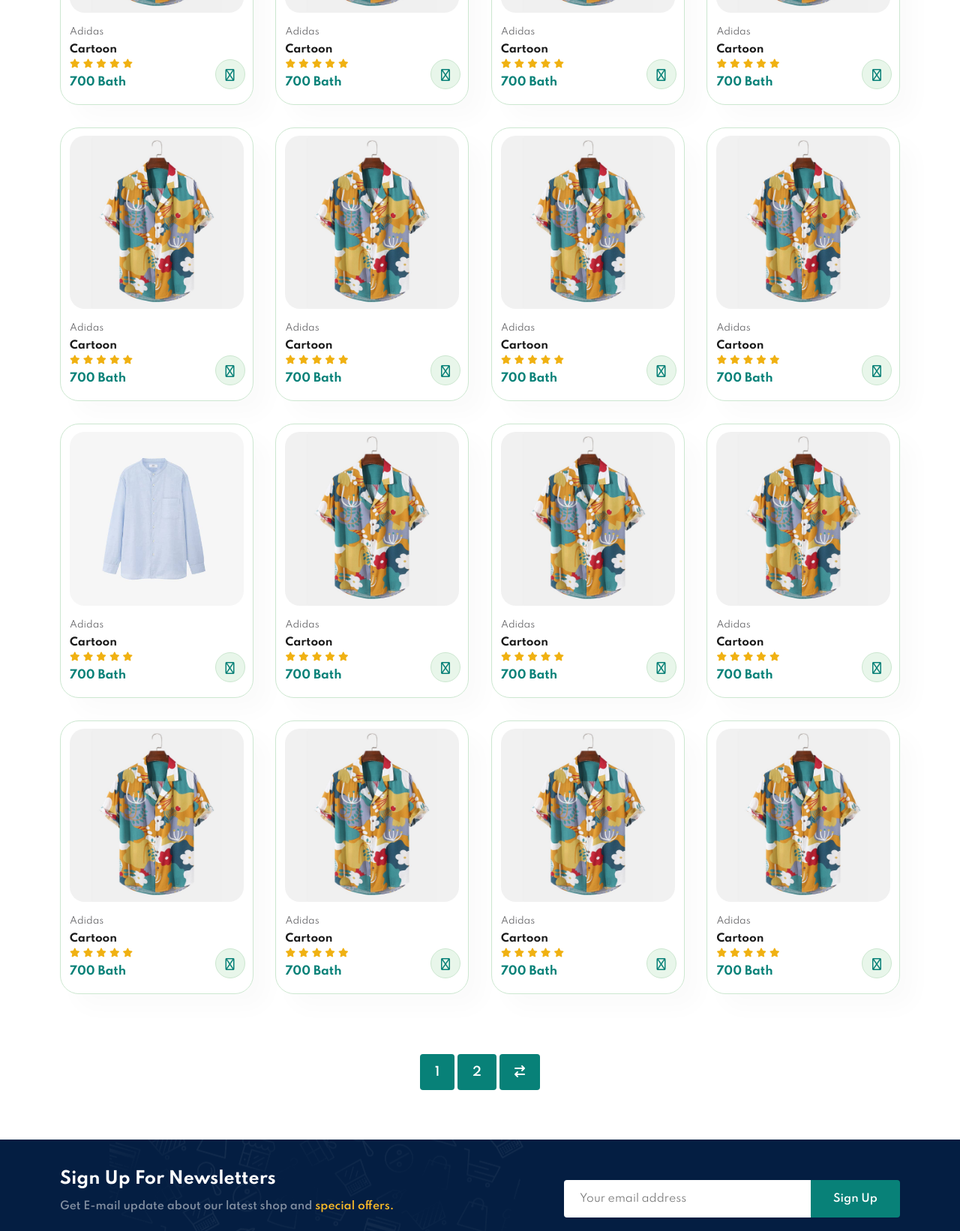
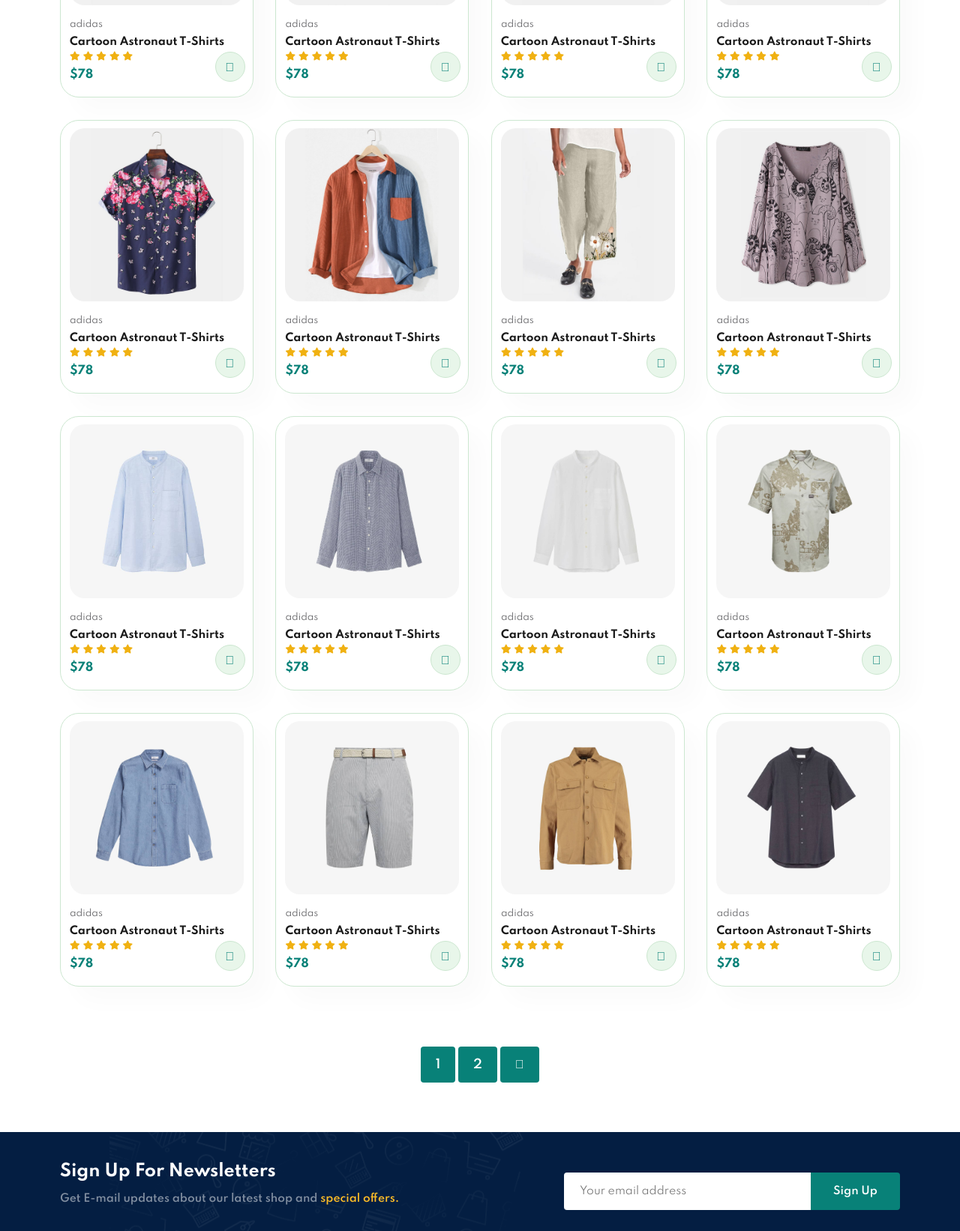
Before and after one commit to GramSoSO/GramSoSO.github.io, a plain HTML site: page shop.html in a window 1280 px wide. Shown: the part 716-2358 px from the top of the page at 75% size. Drawn offline with Linux system fonts and the light colour scheme.

Commit message:
Update shop.html

```diff
--- a/shop.html
+++ b/shop.html
@@ -5,43 +5,49 @@
     <meta charset="UTF-8">
     <meta http-equiv="X-UA-Compatible" content="IE=edge">
     <meta name="viewport" content="width=device-width, initial-scale=1.0">
-        <title>Tech2etc Ecommerce Tutorial</title>
-        <link rel="stylesheet" href="https://use.fontawesome.com/releases/v5.15.4/css/all.css"/>
-        <script src="https://kit.fontawesome.com/b7ecd4fb9f.js" crossorigin="anonymous"></script>
+    <title>Gshop</title>
+    <link rel="stylesheet" href="https://pro.fontawesome.com/releases/v5.10.0/css/all.css" />
+
     <link rel="stylesheet" href="style.css">
 </head>
 
 <body>
+
     <section id="header">
-            <a href="#"><img src="img/Glogo-Photoroom (2) (1).png" class="logo" alt=""></a>
+        <a href="#"><img src="img/logo.png" class="logo" alt=""></a>
 
         <div>
             <ul id="navbar">
                 <li><a href="index.html">Home</a></li>
                 <li><a class="active" href="shop.html">Shop</a></li>
-                <li><a href="about.html">Abot</a></li>
+                <li><a href="blog.html">Blog</a></li>
+                <li><a href="about.html">About</a></li>
                 <li><a href="contact.html">Contact</a></li>
-                <li id="lg-bag"><a href="cart.html"><i class="fa-solid fa-cart-shopping"></i></a></li>
-                <a href="#" id="close"><i class="fa-regular fa-circle-xmark"></i></a>
+                <li id="lg-bag"><a href="cart.html"><i class="far fa-shopping-bag"></i></a></li>
+                <a href="#" id="close"><i class="far fa-times"></i></a>
             </ul>
         </div>
-        <div id="moblie">
-            <a href="cart.html"><i class="fa-solid fa-cart-shopping"></i></a>
-            <i id="bar" class="fa-solid fa-bars"></i>
+        <div id="mobile">
+            <a href="cart.html"><i class="far fa-shopping-bag"></i></a>
+            <i id="bar" class="fas fa-outdent"></i>
         </div>
     </section>
+
     <section id="page-header">
-        <h2>#SHOP</h2>
-        <p>Save more with coupons & up to 50% off! </p>
+
+        <h2>#stayhome</h2>
+
+        <p>Save more with coupons & up to 70% off!</p>
+
     </section>
 
     <section id="product1" class="section-p1">
         <div class="pro-container">
-            <div class="pro">
-                <a href="sproduct.html"><img src="img/products/f1.jpg"></a>
+            <div class="pro" onclick="window.location.href='sproduct.html';">
+                <img src="img/products/f1.jpg" alt="">
                 <div class="des">
-                    <span>Adidas</span>
-                    <h5>Cartoon</h5>
+                    <span>adidas</span>
+                    <h5>Cartoon Astronaut T-Shirts</h5>
                     <div class="star">
                         <i class="fas fa-star"></i>
                         <i class="fas fa-star"></i>
@@ -49,16 +55,15 @@
                         <i class="fas fa-star"></i>
                         <i class="fas fa-star"></i>
                     </div>
-                    <h4>700 Bath</h4>
-
+                    <h4>$78</h4>
                 </div>
-                <a href="#"><i class="fa-solid fa-cart-shopping  cart"></i></i></a>
+                <a href="#"><i class="fal fa-shopping-cart cart"></i></a>
             </div>
             <div class="pro">
-                <a href="sproduct.html"><img src="img/products/f1.jpg"></a>
+                <img src="img/products/f2.jpg" alt="">
                 <div class="des">
-                    <span>Adidas</span>
-                    <h5>Cartoon</h5>
+                    <span>adidas</span>
+                    <h5>Cartoon Astronaut T-Shirts</h5>
                     <div class="star">
                         <i class="fas fa-star"></i>
                         <i class="fas fa-star"></i>
@@ -66,15 +71,15 @@
                         <i class="fas fa-star"></i>
                         <i class="fas fa-star"></i>
                     </div>
-                    <h4>700 Bath</h4>
+                    <h4>$78</h4>
                 </div>
-                <a href="#"><i class="fa-solid fa-cart-shopping  cart"></i></i></a>
+                <a href="#"><i class="fal fa-shopping-cart cart"></i></a>
             </div>
             <div class="pro">
-                <a href="sproduct.html"><img src="img/products/f1.jpg"></a>
+                <img src="img/products/f3.jpg" alt="">
                 <div class="des">
-                    <span>Adidas</span>
-                    <h5>Cartoon</h5>
+                    <span>adidas</span>
+                    <h5>Cartoon Astronaut T-Shirts</h5>
                     <div class="star">
                         <i class="fas fa-star"></i>
                         <i class="fas fa-star"></i>
@@ -82,15 +87,15 @@
                         <i class="fas fa-star"></i>
                         <i class="fas fa-star"></i>
                     </div>
-                    <h4>700 Bath</h4>
+                    <h4>$78</h4>
                 </div>
-                <a href="#"><i class="fa-solid fa-cart-shopping  cart"></i></i></a>
+                <a href="#"><i class="fal fa-shopping-cart cart"></i></a>
             </div>
             <div class="pro">
-                <a href="sproduct.html"><img src="img/products/f1.jpg"></a>
+                <img src="img/products/f4.jpg" alt="">
                 <div class="des">
-                    <span>Adidas</span>
-                    <h5>Cartoon</h5>
+                    <span>adidas</span>
+                    <h5>Cartoon Astronaut T-Shirts</h5>
                     <div class="star">
                         <i class="fas fa-star"></i>
                         <i class="fas fa-star"></i>
@@ -98,15 +103,15 @@
                         <i class="fas fa-star"></i>
                         <i class="fas fa-star"></i>
                     </div>
-                    <h4>700 Bath</h4>
+                    <h4>$78</h4>
                 </div>
-                <a href="#"><i class="fa-solid fa-cart-shopping  cart"></i></i></a>
+                <a href="#"><i class="fal fa-shopping-cart cart"></i></a>
             </div>
             <div class="pro">
-                <a href="sproduct.html"><img src="img/products/f1.jpg"></a>
+                <img src="img/products/f5.jpg" alt="">
                 <div class="des">
-                    <span>Adidas</span>
-                    <h5>Cartoon</h5>
+                    <span>adidas</span>
+                    <h5>Cartoon Astronaut T-Shirts</h5>
                     <div class="star">
                         <i class="fas fa-star"></i>
                         <i class="fas fa-star"></i>
@@ -114,15 +119,15 @@
                         <i class="fas fa-star"></i>
                         <i class="fas fa-star"></i>
                     </div>
-                    <h4>700 Bath</h4>
+                    <h4>$78</h4>
                 </div>
-                <a href="#"><i class="fa-solid fa-cart-shopping  cart"></i></i></a>
+                <a href="#"><i class="fal fa-shopping-cart cart"></i></a>
             </div>
             <div class="pro">
-                <a href="sproduct.html"><img src="img/products/f1.jpg"></a>
+                <img src="img/products/f6.jpg" alt="">
                 <div class="des">
-                    <span>Adidas</span>
-                    <h5>Cartoon</h5>
+                    <span>adidas</span>
+                    <h5>Cartoon Astronaut T-Shirts</h5>
                     <div class="star">
                         <i class="fas fa-star"></i>
                         <i class="fas fa-star"></i>
@@ -130,15 +135,15 @@
                         <i class="fas fa-star"></i>
                         <i class="fas fa-star"></i>
                     </div>
-                    <h4>700 Bath</h4>
+                    <h4>$78</h4>
                 </div>
-                <a href="#"><i class="fa-solid fa-cart-shopping  cart"></i></i></a>
+                <a href="#"><i class="fal fa-shopping-cart cart"></i></a>
             </div>
             <div class="pro">
-                <img src="img/products/f1.jpg" alt="">
+                <img src="img/products/f7.jpg" alt="">
                 <div class="des">
-                    <span>Adidas</span>
-                    <h5>Cartoon</h5>
+                    <span>adidas</span>
+                    <h5>Cartoon Astronaut T-Shirts</h5>
                     <div class="star">
                         <i class="fas fa-star"></i>
                         <i class="fas fa-star"></i>
@@ -146,15 +151,15 @@
                         <i class="fas fa-star"></i>
                         <i class="fas fa-star"></i>
                     </div>
-                    <h4>700 Bath</h4>
+                    <h4>$78</h4>
                 </div>
-                <a href="#"><i class="fa-solid fa-cart-shopping  cart"></i></i></a>
+                <a href="#"><i class="fal fa-shopping-cart cart"></i></a>
             </div>
             <div class="pro">
-                <img src="img/products/f1.jpg" alt="">
+                <img src="img/products/f8.jpg" alt="">
                 <div class="des">
-                    <span>Adidas</span>
-                    <h5>Cartoon</h5>
+                    <span>adidas</span>
+                    <h5>Cartoon Astronaut T-Shirts</h5>
                     <div class="star">
                         <i class="fas fa-star"></i>
                         <i class="fas fa-star"></i>
@@ -162,16 +167,16 @@
                         <i class="fas fa-star"></i>
                         <i class="fas fa-star"></i>
                     </div>
-                    <h4>700 Bath</h4>
+                    <h4>$78</h4>
                 </div>
-                <a href="#"><i class="fa-solid fa-cart-shopping  cart"></i></i></a>
+                <a href="#"><i class="fal fa-shopping-cart cart"></i></a>
             </div>
 
             <div class="pro">
                 <img src="img/products/n1.jpg" alt="">
                 <div class="des">
-                    <span>Adidas</span>
-                    <h5>Cartoon</h5>
+                    <span>adidas</span>
+                    <h5>Cartoon Astronaut T-Shirts</h5>
                     <div class="star">
                         <i class="fas fa-star"></i>
                         <i class="fas fa-star"></i>
@@ -179,15 +184,15 @@
                         <i class="fas fa-star"></i>
                         <i class="fas fa-star"></i>
                     </div>
-                    <h4>700 Bath</h4>
+                    <h4>$78</h4>
                 </div>
-                <a href="#"><i class="fa-solid fa-cart-shopping  cart"></i></i></a>
+                <a href="#"><i class="fal fa-shopping-cart cart"></i></a>
             </div>
             <div class="pro">
-                <img src="img/products/f1.jpg" alt="">
+                <img src="img/products/n2.jpg" alt="">
                 <div class="des">
-                    <span>Adidas</span>
-                    <h5>Cartoon</h5>
+                    <span>adidas</span>
+                    <h5>Cartoon Astronaut T-Shirts</h5>
                     <div class="star">
                         <i class="fas fa-star"></i>
                         <i class="fas fa-star"></i>
@@ -195,15 +200,15 @@
                         <i class="fas fa-star"></i>
                         <i class="fas fa-star"></i>
                     </div>
-                    <h4>700 Bath</h4>
+                    <h4>$78</h4>
                 </div>
-                <a href="#"><i class="fa-solid fa-cart-shopping  cart"></i></i></a>
+                <a href="#"><i class="fal fa-shopping-cart cart"></i></a>
             </div>
             <div class="pro">
-                <img src="img/products/f1.jpg" alt="">
+                <img src="img/products/n3.jpg" alt="">
                 <div class="des">
-                    <span>Adidas</span>
-                    <h5>Cartoon</h5>
+                    <span>adidas</span>
+                    <h5>Cartoon Astronaut T-Shirts</h5>
                     <div class="star">
                         <i class="fas fa-star"></i>
                         <i class="fas fa-star"></i>
@@ -211,15 +216,15 @@
                         <i class="fas fa-star"></i>
                         <i class="fas fa-star"></i>
                     </div>
-                    <h4>700 Bath</h4>
+                    <h4>$78</h4>
                 </div>
-                <a href="#"><i class="fa-solid fa-cart-shopping  cart"></i></i></a>
+                <a href="#"><i class="fal fa-shopping-cart cart"></i></a>
             </div>
             <div class="pro">
-                <img src="img/products/f1.jpg" alt="">
+                <img src="img/products/n4.jpg" alt="">
                 <div class="des">
-                    <span>Adidas</span>
-                    <h5>Cartoon</h5>
+                    <span>adidas</span>
+                    <h5>Cartoon Astronaut T-Shirts</h5>
                     <div class="star">
                         <i class="fas fa-star"></i>
                         <i class="fas fa-star"></i>
@@ -227,15 +232,15 @@
                         <i class="fas fa-star"></i>
                         <i class="fas fa-star"></i>
                     </div>
-                    <h4>700 Bath</h4>
+                    <h4>$78</h4>
                 </div>
-                <a href="#"><i class="fa-solid fa-cart-shopping  cart"></i></i></a>
+                <a href="#"><i class="fal fa-shopping-cart cart"></i></a>
             </div>
             <div class="pro">
-                <img src="img/products/f1.jpg" alt="">
+                <img src="img/products/n5.jpg" alt="">
                 <div class="des">
-                    <span>Adidas</span>
-                    <h5>Cartoon</h5>
+                    <span>adidas</span>
+                    <h5>Cartoon Astronaut T-Shirts</h5>
                     <div class="star">
                         <i class="fas fa-star"></i>
                         <i class="fas fa-star"></i>
@@ -243,15 +248,15 @@
                         <i class="fas fa-star"></i>
                         <i class="fas fa-star"></i>
                     </div>
-                    <h4>700 Bath</h4>
+                    <h4>$78</h4>
                 </div>
-                <a href="#"><i class="fa-solid fa-cart-shopping  cart"></i></i></a>
+                <a href="#"><i class="fal fa-shopping-cart cart"></i></a>
             </div>
             <div class="pro">
-                <img src="img/products/f1.jpg" alt="">
+                <img src="img/products/n6.jpg" alt="">
                 <div class="des">
-                    <span>Adidas</span>
-                    <h5>Cartoon</h5>
+                    <span>adidas</span>
+                    <h5>Cartoon Astronaut T-Shirts</h5>
                     <div class="star">
                         <i class="fas fa-star"></i>
                         <i class="fas fa-star"></i>
@@ -259,15 +264,15 @@
                         <i class="fas fa-star"></i>
                         <i class="fas fa-star"></i>
                     </div>
-                    <h4>700 Bath</h4>
+                    <h4>$78</h4>
                 </div>
-                <a href="#"><i class="fa-solid fa-cart-shopping  cart"></i></i></a>
+                <a href="#"><i class="fal fa-shopping-cart cart"></i></a>
             </div>
             <div class="pro">
-                <img src="img/products/f1.jpg" alt="">
+                <img src="img/products/n7.jpg" alt="">
                 <div class="des">
-                    <span>Adidas</span>
-                    <h5>Cartoon</h5>
+                    <span>adidas</span>
+                    <h5>Cartoon Astronaut T-Shirts</h5>
                     <div class="star">
                         <i class="fas fa-star"></i>
                         <i class="fas fa-star"></i>
@@ -275,15 +280,15 @@
                         <i class="fas fa-star"></i>
                         <i class="fas fa-star"></i>
                     </div>
-                    <h4>700 Bath</h4>
+                    <h4>$78</h4>
                 </div>
-                <a href="#"><i class="fa-solid fa-cart-shopping  cart"></i></i></a>
+                <a href="#"><i class="fal fa-shopping-cart cart"></i></a>
             </div>
             <div class="pro">
-                <img src="img/products/f1.jpg" alt="">
+                <img src="img/products/n8.jpg" alt="">
                 <div class="des">
-                    <span>Adidas</span>
-                    <h5>Cartoon</h5>
+                    <span>adidas</span>
+                    <h5>Cartoon Astronaut T-Shirts</h5>
                     <div class="star">
                         <i class="fas fa-star"></i>
                         <i class="fas fa-star"></i>
@@ -291,9 +296,9 @@
                         <i class="fas fa-star"></i>
                         <i class="fas fa-star"></i>
                     </div>
-                    <h4>700 Bath</h4>
+                    <h4>$78</h4>
                 </div>
-                <a href="#"><i class="fa-solid fa-cart-shopping  cart"></i></i></a>
+                <a href="#"><i class="fal fa-shopping-cart cart"></i></a>
             </div>
         </div>
     </section>
@@ -301,15 +306,13 @@
     <section id="pagination" class="section-p1">
         <a href="#">1</a>
         <a href="#">2</a>
-        <a href="#"><i class="fa-solid fa-arrow-right-arrow-left"></i></a>
-
+        <a href="#"><i class="fal fa-long-arrow-alt-right"></i></a>
     </section>
 
     <section id="newsletter" class="section-p1 section-m1">
         <div class="newstext">
             <h4>Sign Up For Newsletters</h4>
-            <p>Get E-mail update about our latest shop and <span>special offers.</span></special></p>
-
+            <p>Get E-mail updates about our latest shop and <span>special offers.</span> </p>
         </div>
         <div class="form">
             <input type="text" placeholder="Your email address">
@@ -319,52 +322,57 @@
 
     <footer class="section-p1">
         <div class="col">
-            <img class="logo" src="img/Glogo-Photoroom (2) (1).png" alt="">
+            <img class="logo" src="img/logo.png" alt="">
             <h4>Contact</h4>
-            <p><strong>Address: </strong>120/1 m.10</p>
-            <p><strong>Phone: </strong>+66 0646599144</p>
-            <p><strong>Hours: </strong>10:00 - 19:00, Mon-Sat</p>
+            <p><strong>Address: </strong> 562 Wellington Road, Street 32, San Francisco</p>
+            <p><strong>Phone:</strong> +01 2222 365 /(+91) 01 2345 6789</p>
+            <p><strong>Hours:</strong> 10:00 - 18:00, Mon - Sat</p>
             <div class="follow">
-                <h4>Follow US</h4>
+                <h4>Follow Us</h4>
                 <div class="icon">
                     <i class="fab fa-facebook-f"></i>
                     <i class="fab fa-twitter"></i>
                     <i class="fab fa-instagram"></i>
+                    <i class="fab fa-pinterest-p"></i>
+                    <i class="fab fa-youtube"></i>
                 </div>
             </div>
         </div>
+
         <div class="col">
-            <h4>Abot</h4>
-            <a href="#">About us</a>
+            <h4>About</h4>
+            <a href="#">About Us</a>
             <a href="#">Delivery Information</a>
             <a href="#">Privacy Policy</a>
+            <a href="#">Terms & Conditions</a>
             <a href="#">Contact Us</a>
-            <a href="#">Terms & Conditions</a>
         </div>
 
         <div class="col">
             <h4>My Account</h4>
             <a href="#">Sign In</a>
+            <a href="#">View Cart</a>
             <a href="#">My Wishlist</a>
-            <a href="#">View Cart</a>
             <a href="#">Track My Order</a>
             <a href="#">Help</a>
         </div>
+
         <div class="col install">
             <h4>Install App</h4>
-            <p>From Google play</p>
+            <p>From App Store or Google Play</p>
             <div class="row">
                 <img src="img/pay/app.jpg" alt="">
                 <img src="img/pay/play.jpg" alt="">
             </div>
             <p>Secured Payment Gateways </p>
-            <img src="img/pay/PromptPay-logo-Photoroom (1).png" alt="">
+            <img src="img/pay/pay.png" alt="">
         </div>
 
         <div class="copyright">
-            <p>@2024.Gram - E-com</p>
+            <p>© 2021, Tech2 etc - HTML CSS Ecommerce Template</p>
         </div>
     </footer>
+
 
     <script src="script.js"></script>
 </body>
```
Lines whose indentation alone changed are shown as unchanged.
